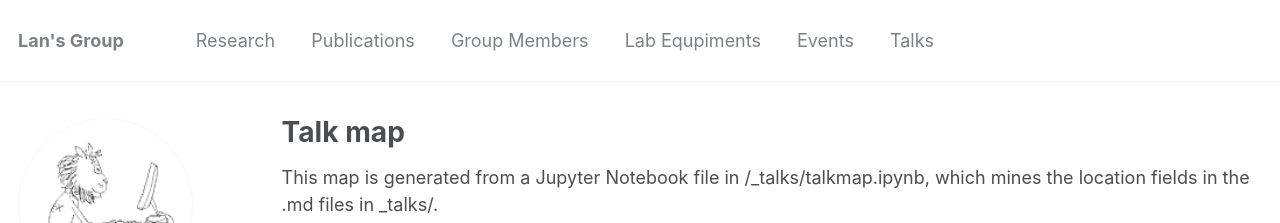
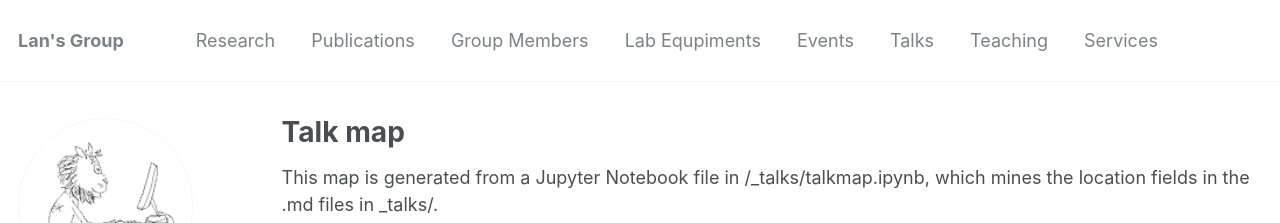
Before and after one commit to yuchenglan/LanGroup, a Jekyll site: the page built from _pages/talkmap.html, in a window 1280 px wide and 1147 px high. Shown: the top 223 px of the window. Built offline with Jekyll 4.4.1, drawn with Linux system fonts in a browser that asks for light colours; nearby versions of some CDN libraries; some web fonts are replaced.

Commit message:
Update navigation.yml

```diff
--- a/_data/navigation.yml
+++ b/_data/navigation.yml
@@ -17,3 +17,9 @@ main:
 
     - title: "Talks"
       url: /talks/
+
+    - title: "Teaching"
+      url: /teaching/
+
+    - title: "Services"
+      url: /services/
```
